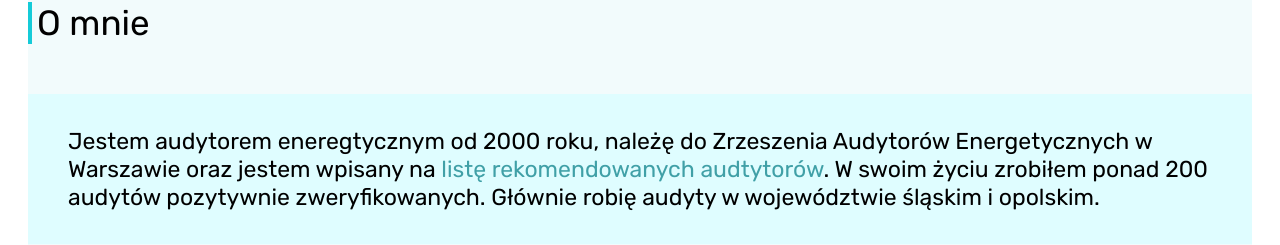
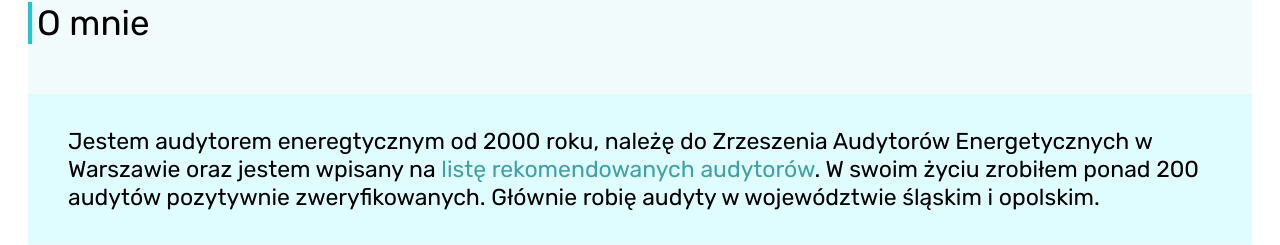
Before and after one commit to micharko/Jack, a plain HTML site: page StronaJacekWidera/index.html in a window 1280 px wide. Shown: the part 1040-1285 px from the top of the page. Drawn offline with Linux system fonts and the light colour scheme.

Commit message:
Update index.html

```diff
--- a/StronaJacekWidera/index.html
+++ b/StronaJacekWidera/index.html
@@ -70,7 +70,7 @@
             <p class="pre-section-text"><span class="border">O mnie</span></p>
             <section class="s2" id="s2-id">
                 <p>Jestem audytorem eneregtycznym od 2000 roku, należę do Zrzeszenia Audytorów Energetycznych w Warszawie oraz jestem wpisany na
-                    <a href="https://zae.org.pl/lista-audytorow/">listę rekomendowanych audtytorów</a>. W swoim życiu
+                    <a href="https://zae.org.pl/lista-audytorow/">listę rekomendowanych audytorów</a>. W swoim życiu
                     zrobiłem ponad 200 audytów pozytywnie zweryfikowanych. Głównie robię audyty
                     w województwie śląskim i opolskim.
                 </p>
```
